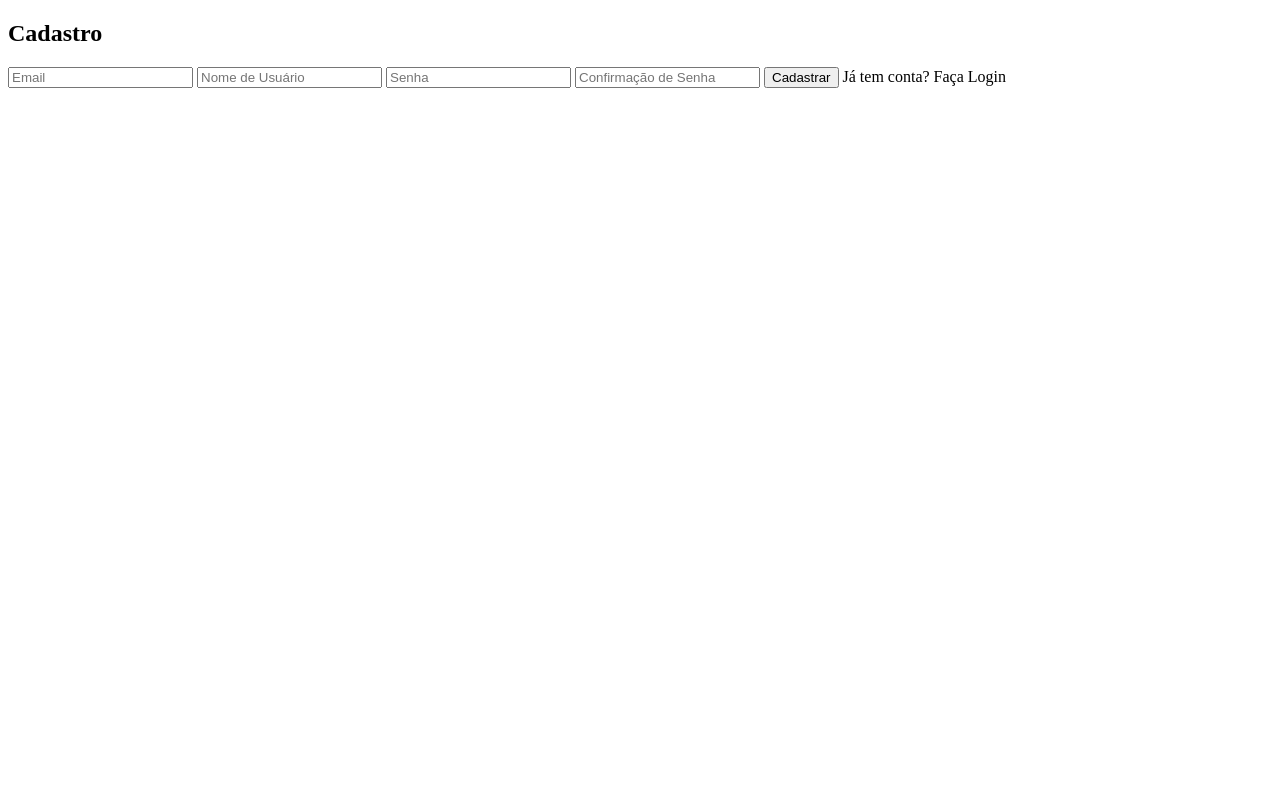
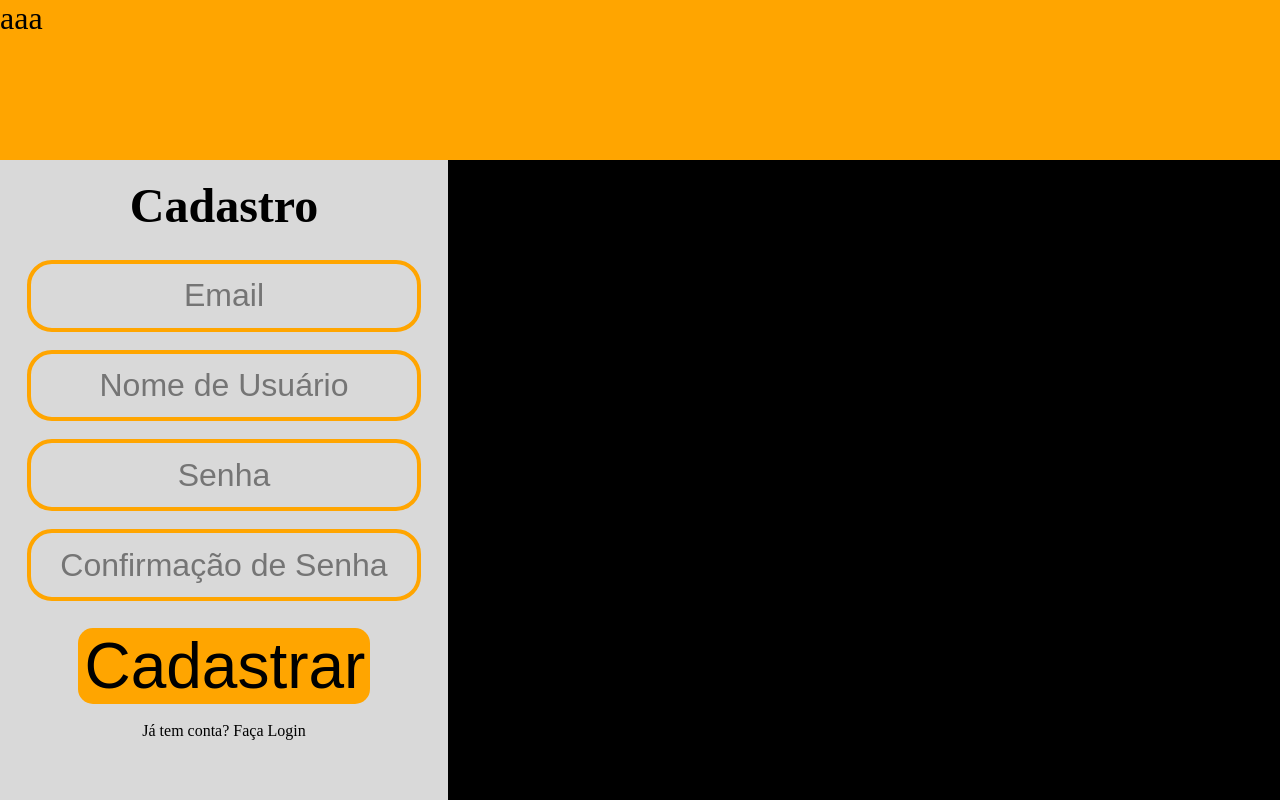
Before and after one commit to lucaspaessptech/Projeto-Pessoal, a website: page Site e Api/public/cadastro.html in a window 1280 px wide. Drawn offline with Linux system fonts and the light colour scheme.

Commit message:
Estilização tela cadastro e login 1.0 realizada

```diff
--- a/Site e Api/css/cadastroLogin.css
+++ b/Site e Api/css/cadastroLogin.css
@@ -0,0 +1,50 @@
+body{
+    margin: 0;
+    height: 100vh;
+    width: 100vw;
+    background-color: black;
+}
+.divTotal{
+    height: 100%;
+    width: 100%;
+    overflow-x: hidden;
+}
+.barraSup{
+    display: flex;
+    height: 20%;
+    font-size: 2em;
+    background-color: #FFA500;
+}
+.formulario{
+    display: flex;
+    flex-direction: column;
+    max-width: 35%;
+    border-top: 0;
+    min-height: 80%;
+    background-color: #D9D9D9;
+    align-items: center;
+}
+h2{
+    font-size: 3em;
+    margin: 4%;
+}
+input{
+    width: 80%;
+    background-color: #D9D9D9;
+    border: solid 4px #FFA500;
+    border-radius: 25px;
+    font-size: 2em;
+    padding: 3%;
+    margin: 2%;
+    text-align: center;
+    height: 20%;
+}
+button{
+    background-color: #FFA500;
+    border-radius: 15px;
+    width: 65%;
+    height: 15%;
+    border: 0;
+    font-size: 4em;
+    margin: 4%;
+}
--- a/Site e Api/public/cadastro.html
+++ b/Site e Api/public/cadastro.html
@@ -4,9 +4,11 @@
     <meta charset="UTF-8">
     <meta name="viewport" content="width=device-width, initial-scale=1.0">
     <title>Tela Cadastro</title>
+    <link rel="stylesheet" href="../css/cadastroLogin.css">
 </head>
 <body>
-    <div class="barraSup"></div>
+  <div class="divTotal">
+    <div class="barraSup">aaa</div>
     <div class="formulario">
         <h2>Cadastro</h2>
         <input type="text" id="input_email" placeholder="Email">
@@ -14,8 +16,9 @@
         <input type="password" id="input_senha" placeholder="Senha">
         <input type="password" id="input_senha2" placeholder="Confirmação de Senha">
         <button onclick="cadastrar()">Cadastrar</button>
-        Já tem conta? <a>Faça Login</a>
+        <div class="trocaTela">Já tem conta? <a>Faça Login</a></span>
     </div>
+  </div>
 
 </body>
 </html>
```
